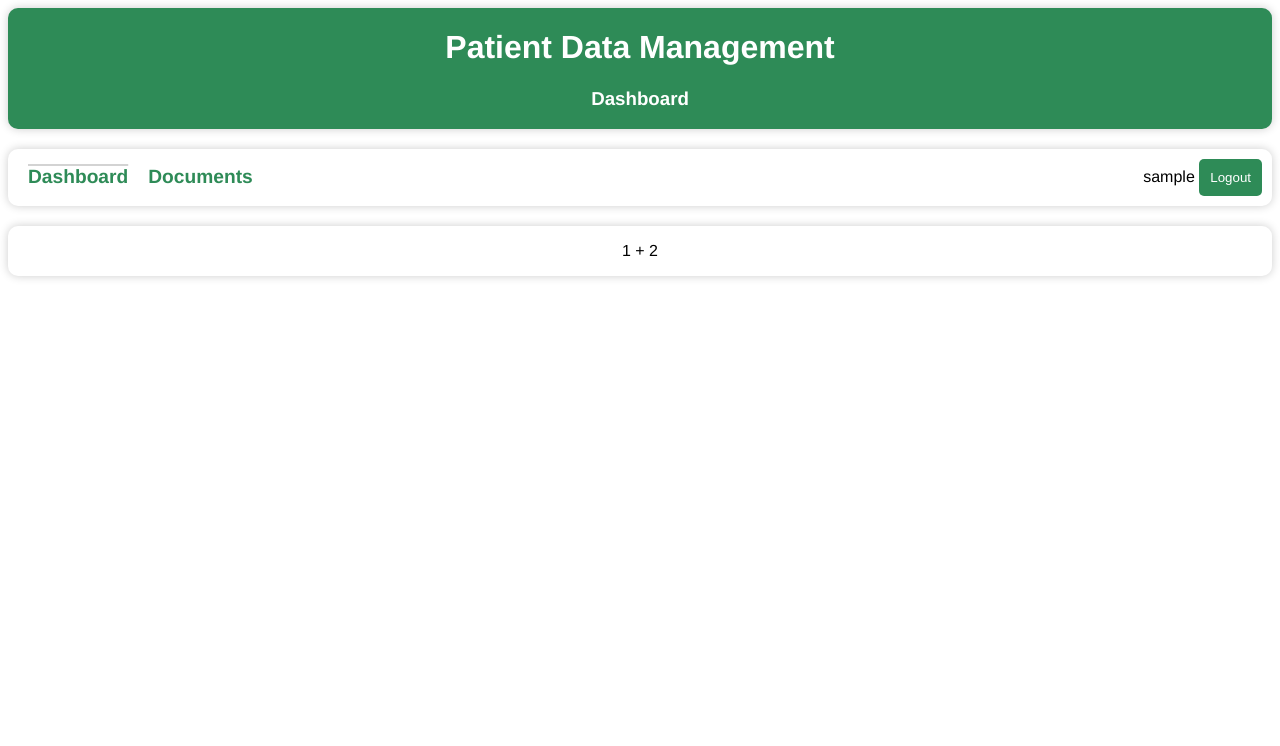
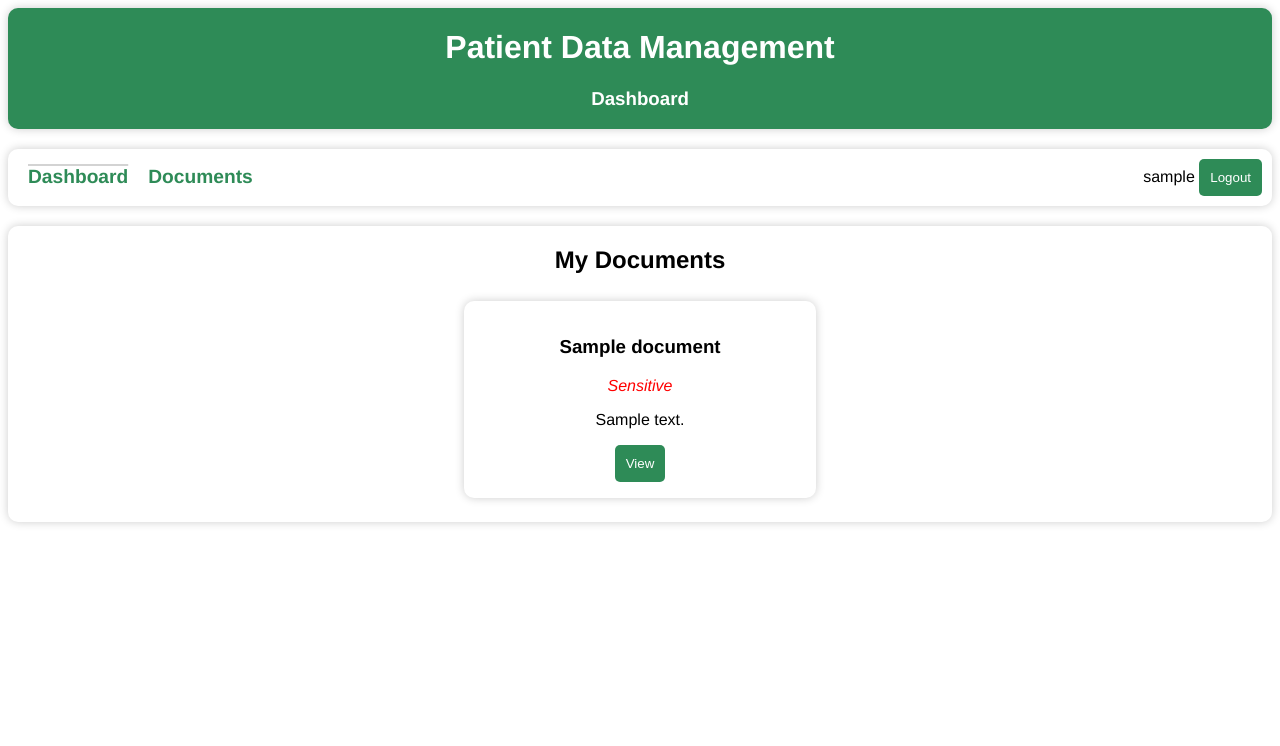
Before and after one commit to arne-kapell/patient-data-management, a Django app: page / in a window 1280 px wide. Shown: the top 746 px of the page. Run offline with Django 4.2, Linux system fonts and the light colour scheme; a user stored in the database is signed in; tables that the repository leaves empty hold one stand-in row (values such as "Sample post").

Commit message:
dashboard and better doc list

```diff
--- a/docker-compose.dev.yml
+++ b/docker-compose.prod.yml
@@ -14,14 +14,12 @@ services:
     build: .
     command: >
       sh -c "python manage.py migrate && python manage.py runserver 0.0.0.0:8000"
-    volumes:
-      - .:/code
     ports:
       - "8000:8000"
     environment:
       - POSTGRES_NAME=postgres
       - POSTGRES_USER=postgres
       - POSTGRES_PASSWORD=postgres
-      - DEBUG=1
+      - DEBUG=0
     depends_on:
       - db
--- a/pdm/models.py
+++ b/pdm/models.py
@@ -9,6 +9,7 @@ def get_upload_path(instance, filename):
 class Document(models.Model):
     uid = models.UUIDField(
         primary_key=True, default=uuid.uuid4, editable=False)
+    name = models.CharField(max_length=255)
     owner = models.ForeignKey('auth.User', on_delete=models.CASCADE)
     pages = models.IntegerField()
     file = models.FileField(upload_to=get_upload_path)
--- a/pdm/templates/pdm/index.html
+++ b/pdm/templates/pdm/index.html
@@ -1,6 +1,36 @@
 {% extends 'pdm/main.html' %}
 
 {% block title %}Dashboard{% endblock %}
+{% block style %}
+.section-items {
+    display: flex;
+    flex-wrap: wrap;
+    justify-content: space-evenly;
+    margin: 1rem;
+}
+.section-item {
+    width: auto;
+    min-width: 25vw;
+    margin: 0.5rem .5rem;
+    display: flex;
+    flex-direction: column;
+    justify-content: space-between;
+    align-items: center;
+    padding: 1rem;
+}
+{% endblock %}
 {% block content %}
-<p>{{ a }} + {{ b }}</p>
+<h2>My Documents</h2>
+<div class="section-items">
+{% for d in documents %}
+        <div class="card section-item">
+            <h3 class="card-title">{{ d.name }}</h3>
+            {% if d.sensitive %}
+            <span class="badge badge-danger" style="color: red; font-style: italic;">Sensitive</span>
+            {% endif %}
+            <p class="card-text">{{ d.description }}</p>
+            <a href="/download/{{ d.uid }}" class="btn btn-primary"><button>View</button></a>
+        </div>
+{% endfor %}
+</div>
 {% endblock %}
--- a/pdm/views.py
+++ b/pdm/views.py
@@ -7,16 +7,17 @@ from .models import Document
 from django.contrib.auth import authenticate, login, logout
 
 
+@login_required
 def index(request):
-    return render(request, 'pdm/index.html', {"a": 1, "b": 2})
+    docs = list(Document.objects.filter(owner=request.user))
+    docs.sort(key=lambda x: x.uploaded_at, reverse=True)
+    return render(request, 'pdm/index.html', {"documents": docs})
 
 
 @login_required
 def docs(request):
-    docs = Document.objects.all()
-    if len(docs) == 0:
-        return render(request, 'pdm/docs.html', {"docs": None})
-    return render(request, 'pdm/docs.html', {"documents": docs[0].file.url})
+    docs = list(Document.objects.filter(owner=request.user))
+    return render(request, 'pdm/docs.html', {"documents": docs})
 
 
 @login_required
@@ -43,7 +44,6 @@ def loginPage(request):
         if user is not None:
             login(request, user)
             context['success'] = "Login successful"
-            # return redirect('index')
         else:
             print("Login failed")
             context['error'] = 'Wrong username or password'
```
Also changed, not shown: docker-compose.yml (+10 -1 lines), pdm/templates/pdm/docs.html (+27 -3 lines), pdm/migrations/0001_initial.py, pdm/migrations/0002_alter_document_file_alter_document_owner.py (deleted), pdm/migrations/0003_remove_document_id_remove_note_id_alter_document_uid_and_more.py (deleted), pdm/migrations/0004_alter_document_uid_alter_note_uid.py (deleted), pdm/migrations/0005_alter_document_file.py (deleted), pdm/migrations/0006_alter_accessrequest_user.py (deleted), pdm/migrations/0007_rename_upload_document_uploaded_at.py (deleted), pdm/migrations/0008_document_description.py (deleted).
